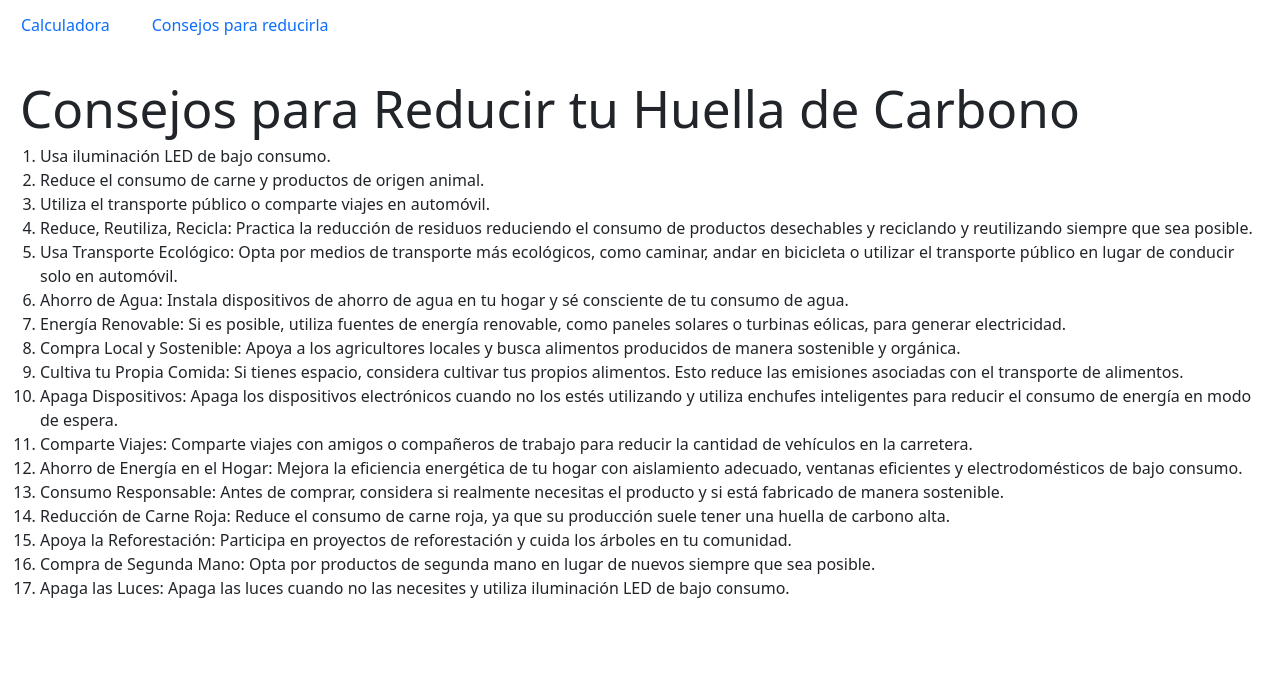
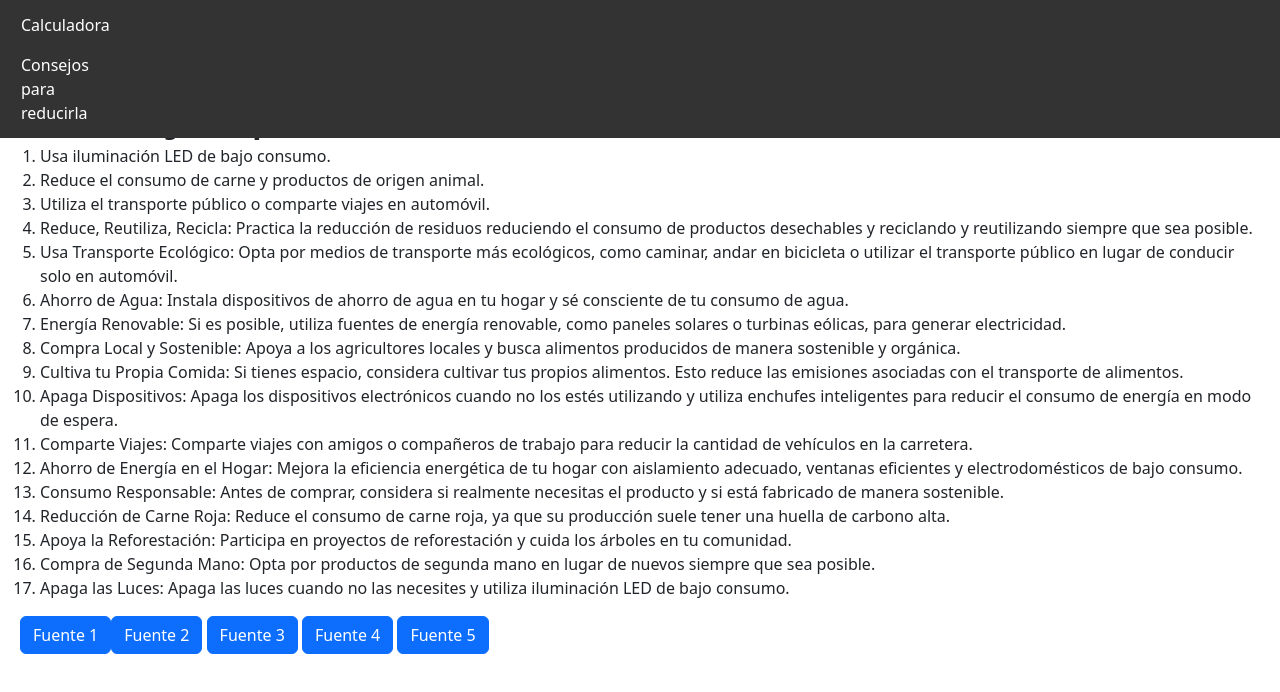
Before and after one commit to IgnacioDemarcico/CalculadoraHuellaDeCarbono, a React (Vite) app: page /Consejos in a window 1280 px wide. Shown: the top 692 px of the page. Built offline with nearby package versions, Linux system fonts and the light colour scheme.

Commit message:
anda piola

```diff
--- a/src/components/Boton.jsx
+++ b/src/components/Boton.jsx
@@ -1,8 +1,17 @@
-function Boton(props) {
-    return (
-      <button onClick={props.onClick} className="btn btn-primary">
-        Calcular
-      </button>
-    );
-  }
+import Button from 'react-bootstrap/Button';
+import { Outlet } from 'react-router-dom';
+import React from 'react';
+function Boton() {
+  return (
+    <React.Fragment>
+      <Button  href='https://energiaonline.com.ar/como-calcular-la-huella-de-carbono-que-le-dejas-al-planeta/'>Fuente 1</Button>{''}
+      <Button  href='https://www.caranddriver.com/es/coches/planeta-motor/a30780438/emisiones-contaminantes-segun-tipo-coche/'>Fuente 2</Button>{' '}
+      <Button  href='https://www.edesur.com.ar/novedades/calefactor-electrico-mas-eficiente-por-consumo/#:~:text=Un%20panel%20est%C3%A1ndar%20consume%20600,aire%20acondicionado%20en%20modo%20calor.'>Fuente 3</Button>{' '}
+      <Button  href='https://www.bbva.es/general/sostenibilidad/soluciones-para-personas/huella-de-carbono-personas/repositorio/ducharse-a-diario.html#:~:text=Una%20ducha%20de%20aproximadamente%205,se%20utiliza%20una%20caldera%20el%C3%A9ctrica.'>Fuente 4</Button>{' '}
+      <Button  href='https://www.iberdrola.com/sostenibilidad/huella-de-carbono#:~:text=C%C3%93MO%20REDUCIR%20LA%20HUELLA%20DE%20CARBONO&text=Apuesta%20por%20un%20consumo%20responsable,respetuosos%20con%20el%20medio%20ambiente.'>Fuente 5</Button>{' '}
+    <Outlet/>
+    </React.Fragment>
+  );
+}
+
 export default Boton;
--- a/src/components/Calculadora.css
+++ b/src/components/Calculadora.css
@@ -1,5 +1,6 @@
 .bton{
     padding-top: 1rem ;
+    padding-bottom: 1rem;
 }
 .container{
     padding-top: 5rem;
--- a/src/components/Calculadora.jsx
+++ b/src/components/Calculadora.jsx
@@ -80,17 +80,13 @@ function Calculadora() {
           </select>
         </div>
         <div className="bton">
-        <Boton onClick={handleCalculate} className="bton" />
+        <button onClick={handleCalculate} className="btn btn-primary">Calcular</button>
         </div>
         {huellaDeCarbono && <Resultado carbonFootprint={huellaDeCarbono} />}
       </div>
     );
   }
-  //fuente: https://energiaonline.com.ar/como-calcular-la-huella-de-carbono-que-le-dejas-al-planeta/
-  //https://www.caranddriver.com/es/coches/planeta-motor/a30780438/emisiones-contaminantes-segun-tipo-coche/
-  //https://www.edesur.com.ar/novedades/calefactor-electrico-mas-eficiente-por-consumo/#:~:text=Un%20panel%20est%C3%A1ndar%20consume%20600,aire%20acondicionado%20en%20modo%20calor.
-  //https://www.bbva.es/general/sostenibilidad/soluciones-para-personas/huella-de-carbono-personas/repositorio/ducharse-a-diario.html#:~:text=Una%20ducha%20de%20aproximadamente%205,se%20utiliza%20una%20caldera%20el%C3%A9ctrica.
-  //https://www.iberdrola.com/sostenibilidad/huella-de-carbono#:~:text=C%C3%93MO%20REDUCIR%20LA%20HUELLA%20DE%20CARBONO&text=Apuesta%20por%20un%20consumo%20responsable,respetuosos%20con%20el%20medio%20ambiente.
+
 
 
 
--- a/src/components/ConsejosHuellaDeCarbono.jsx
+++ b/src/components/ConsejosHuellaDeCarbono.jsx
@@ -1,4 +1,5 @@
 import React from 'react';
+import Boton from './Boton';
 import  './ConsejosHuellaDeCarbono.css'
 
 
@@ -25,6 +26,7 @@ function ConsejosHuellaCarbono() {
         <li>Compra de Segunda Mano: Opta por productos de segunda mano en lugar de nuevos siempre que sea posible.</li>
         <li>Apaga las Luces: Apaga las luces cuando no las necesites y utiliza iluminación LED de bajo consumo.</li>
       </ul>
+      <Boton/>
     </div>
   );
 }
--- a/src/components/NavBar.css
+++ b/src/components/NavBar.css
@@ -1,11 +1,20 @@
 .navbar{
-    /*background-color: #333; /* Cambia el color de fondo según tus preferencias */
-    color: #fff; /* Cambia el color del texto según tus preferencias */
+    background-color: #333; /* Cambia el color de fondo según tus preferencias */
+
     padding: 5px; /* Espaciado interno */
     position: fixed; /* Fijar la barra de navegación */
     top: 0; /* Asegurar que esté en la parte superior */
     z-index: 1000; /* Ajustar el índice Z si es necesario */
+    width: fill;
+
 }
 .item{
   margin-right: 10px; /* Espacio a la derecha de cada enlace */
+  text-decoration: none;
+  color: #fff; /* Cambia el color del texto según tus preferencias */
 }
+.item2{
+  padding-right: 100rem;
+  text-decoration: none;
+  color: #fff; /* Cambia el color del texto según tus preferencias */
+}
--- a/src/components/NavBar.jsx
+++ b/src/components/NavBar.jsx
@@ -5,14 +5,12 @@ import { Outlet } from 'react-router-dom';
 function NavBar() {
   return (
     <React.Fragment>
-    <Nav className="navbar"
-      activeKey="/home"
-    >
+    <Nav className="navbar" activeKey="/home">
       <Nav.Item>
         <Nav.Link className="item" href="/">Calculadora</Nav.Link>
       </Nav.Item>
       <Nav.Item>
-        <Nav.Link  className="item" href="/Consejos">Consejos para reducirla</Nav.Link>
+        <Nav.Link  className="item2" href="/Consejos">Consejos para reducirla</Nav.Link>
       </Nav.Item>
     </Nav>
     <Outlet/>
```
